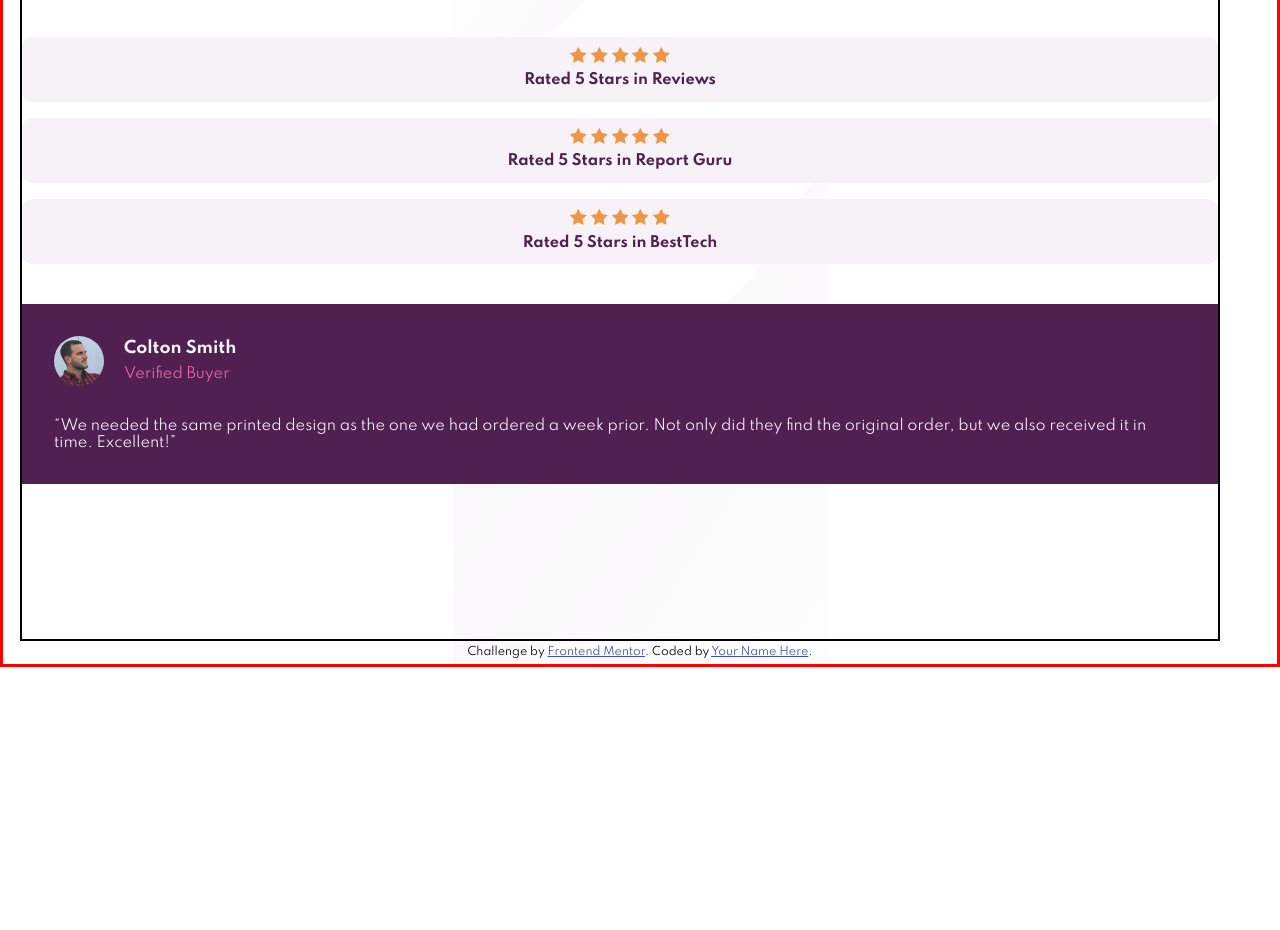
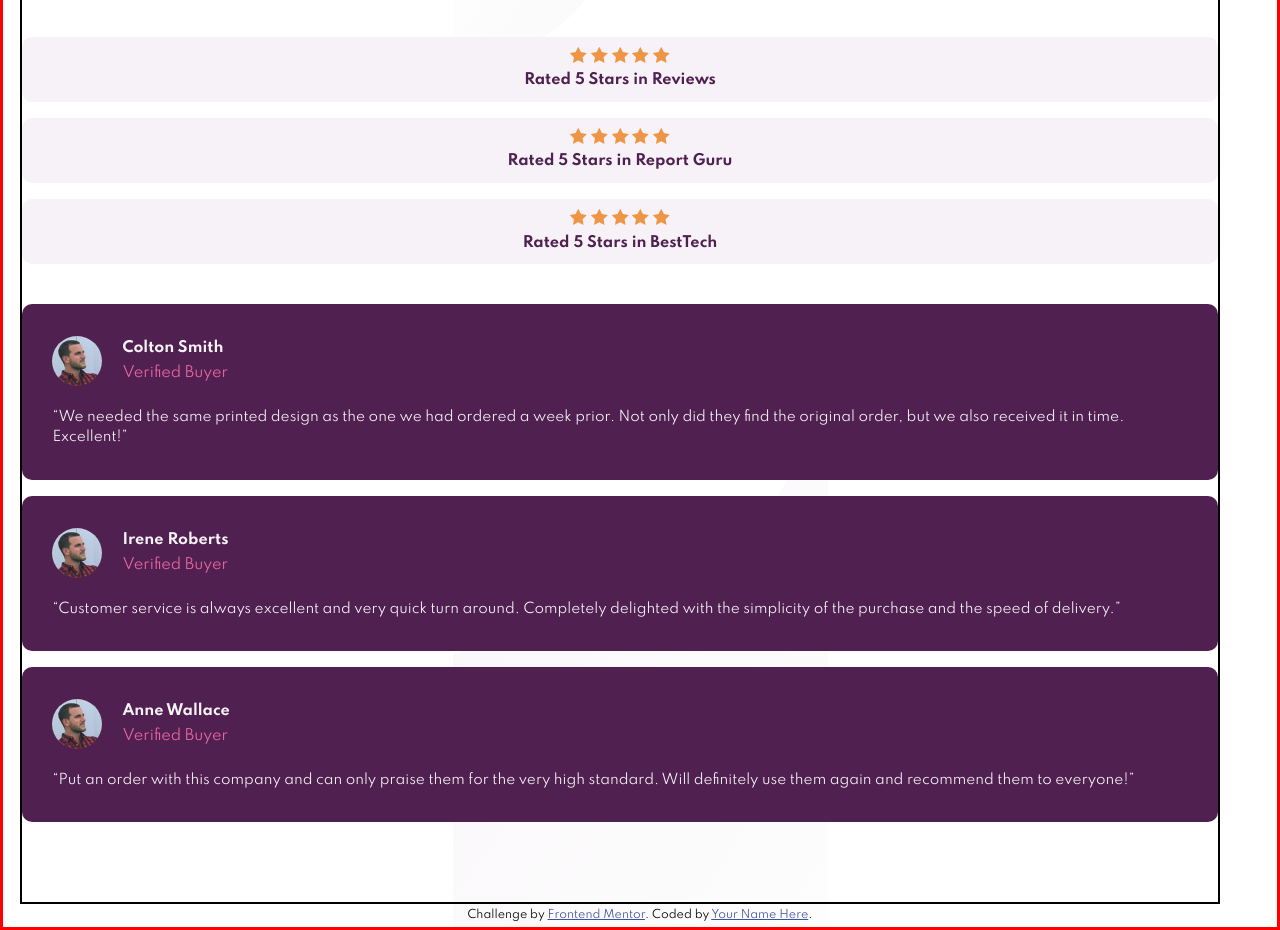
Before and after one commit to manjiriphatak/social-proof-section-master-2-FM, a plain HTML site: page index.html in a window 1280 px wide. Shown: the part 162-1092 px from the top of the page. Before the commit the page ends 829 px from the top, so only its background shows below. Drawn offline with Linux system fonts and the light colour scheme.

Commit message:
Added more testimonial sections

```diff
--- a/index.html
+++ b/index.html
@@ -89,28 +89,50 @@
               </blockquote>
             </figcaption>
           </figure>
-
-          <!-- <div class="testimonial-card-1">
-            <p>
-              Colton Smith Verified Buyer "We needed the same printed design as
-              the one we had ordered a week prior. Not only did they find the
-              original order, but we also received it in time. Excellent!"
-            </p>
-          </div>
-          <div class="testimonial-card-1">
-            <p>
-              Irene Roberts Verified Buyer "Customer service is always excellent
-              and very quick turn around. Completely delighted with the
-              simplicity of the purchase and the speed of delivery."
-            </p>
-          </div>
-          <div class="testimonial-card-1">
-            <p>
-              Anne Wallace Verified Buyer "Put an order with this company and
-              can only praise them for the very high standard. Will definitely
-              use them again and recommend them to everyone!"
-            </p>
-          </div>-->
+          <figure class="testimonial-card-2 testimonial-card-style">
+            <div class="profile-section">
+              <img
+                src="images/image-colton.jpg"
+                alt="Image of Colton, a verified buyer"
+                class="profile-img"
+              />
+              <div class="profile-name-section">
+                <h2>Irene Roberts</h2>
+                <p>Verified Buyer</p>
+              </div>
+            </div>
+            <figcaption>
+              <blockquote class="testimonial-text">
+                <q
+                  >Customer service is always excellent and very quick turn
+                  around. Completely delighted with the simplicity of the
+                  purchase and the speed of delivery.</q
+                >
+              </blockquote>
+            </figcaption>
+          </figure>
+          <figure class="testimonial-card-3 testimonial-card-style">
+            <div class="profile-section">
+              <img
+                src="images/image-colton.jpg"
+                alt="Image of Colton, a verified buyer"
+                class="profile-img"
+              />
+              <div class="profile-name-section">
+                <h2>Anne Wallace</h2>
+                <p>Verified Buyer</p>
+              </div>
+            </div>
+            <figcaption>
+              <blockquote class="testimonial-text">
+                <q
+                  >Put an order with this company and can only praise them for
+                  the very high standard. Will definitely use them again and
+                  recommend them to everyone!</q
+                >
+              </blockquote>
+            </figcaption>
+          </figure>
         </div>
       </div>
     </div>
--- a/style.css
+++ b/style.css
@@ -31,6 +31,7 @@ body {
   border: 2px solid black;
   max-width: 1200px;
   padding-top: 80px;
+  padding-bottom: 80px;
   min-height: 100vh;
 }
 .container {
@@ -73,13 +74,19 @@ body {
 .testimonial-section {
   text-align: left;
   color: var(--Light-Grayish-Magenta);
+  display: flex;
+  flex-direction: column;
+  gap: 1rem;
 }
 .testimonial-text {
-  margin-top: 2rem;
+  margin-top: 1.3rem;
+  font-size: 0.85rem;
+  line-height: 1.5;
 }
 .testimonial-card-style {
-  padding: 2rem;
+  padding: 2rem 1.9rem;
   background-color: var(--Very-Dark-Magenta);
+  border-radius: 10px;
 }
 .profile-section {
   display: flex;
@@ -97,7 +104,7 @@ body {
   margin-top: 0.5rem;
 }
 .profile-name-section h2 {
-  font-size: 1rem;
+  font-size: 0.9rem;
 }
 .attribution {
   font-size: 11px;
```
